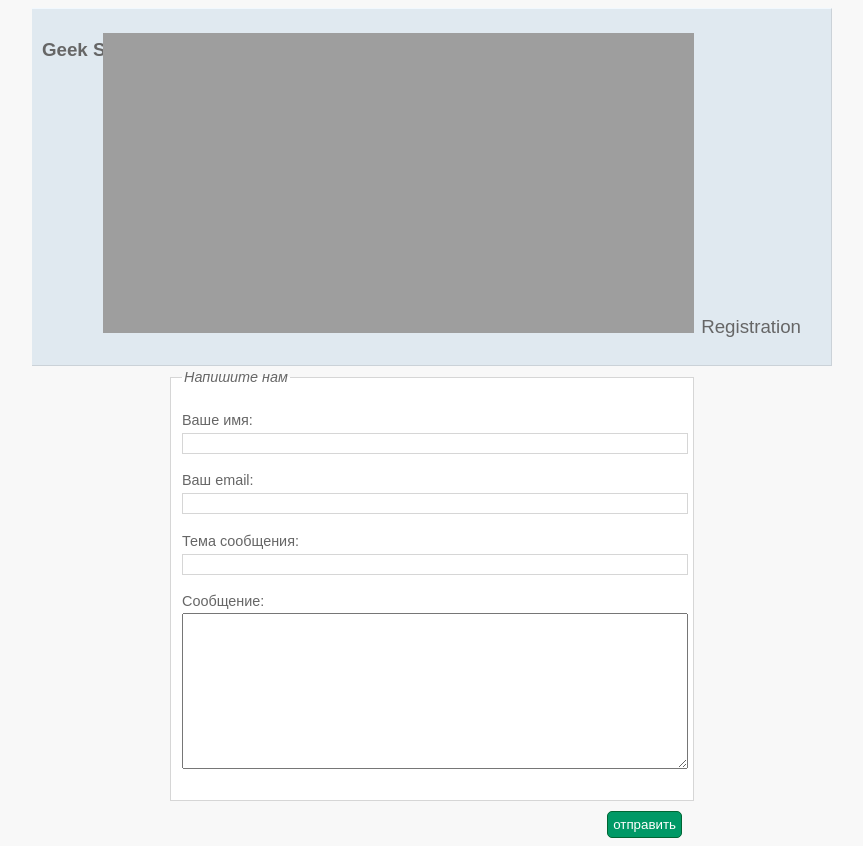
After one commit to OlegZhdanoff/veil_framework, a Python web app: template templates/feedback.html in a window 1280 px wide. The commit adds this page. Shown: the whole page, without its empty margins (208-1071 px from the left). Run offline with Jinja, Linux system fonts and the light colour scheme; the template is opened without the code that fills it, so the values that code supplies are empty.

Commit message:
feedback form process GET and POST requests

```diff
--- a/templates/base.html
+++ b/templates/base.html
@@ -120,6 +120,20 @@
     		.menu > ul > li:last-child {
     			margin-right: 0;
     		}
+    		.message {
+    			width: 100% !important;
+    		}
+    		.feedback {
+    			width: 500px;
+    			padding: 0 auto;
+				margin: 0 auto;
+    		}
+    		.submit_feedback {
+    			width: 500px;
+    			text-align: right;
+    			padding: 0 auto;
+				margin: 0 auto;
+    		}
 		</style>
 	</head>
 	<body>
@@ -128,6 +142,7 @@
 			<div class="menu">
 				<a class="link_menu" href="/"><h4>Geek School</h4></a>
 				<ul class="nav">
+					<li><a href="/feedback/">Feedback</a></li>
 					<li><a href="/">About</a></li>
 					<li><a href="/registration/">Registration</a></li>
             	</ul>
--- /dev/null
+++ b/templates/feedback.html
@@ -0,0 +1,17 @@
+{% extends 'base.html' %}
+{% block content %}
+<form action="/" method="post" >
+				<fieldset class="feedback">
+					<legend>Напишите нам</legend>
+					<p><label class="title" for="name">Ваше имя:</label><br />
+                        <input class="message" type="text" name="name" id="name"></p>
+						 <p><label class="title" for="email">Ваш email:</label><br />
+						 <input class="message" type="text" name="email" id="email"></p>
+                    <p><label for="title" class="title">Тема сообщения:</label><br />
+                        <input class="message" type="text" name="title" id="title"></p>
+                        <p><label class="title" for="message">Сообщение:</label><br />
+                            <textarea class="message" rows=10 name="message" id="message"></textarea></p>
+				</fieldset>
+			<div class="submit_feedback"><input type="submit" value="отправить" /></div>
+			</form>
+{% endblock %}
--- a/urls.py
+++ b/urls.py
@@ -1,6 +1,5 @@
 from fronts import date_front
-from views import Index, About, Registration
-
+from views import Index, About, Registration, Feedback
 
 fronts = [date_front, ]
 
@@ -8,4 +7,5 @@ routes = {
     '/': Index(),
     '/about/': About(),
     '/registration/': Registration(),
+    '/feedback/': Feedback(),
 }
--- a/views.py
+++ b/views.py
@@ -15,3 +15,8 @@ class About:
 class Registration:
     def __call__(self, request):
         return '200 OK', render('registration.html', date=request.get('date', None))
+
+
+class Feedback:
+    def __call__(self, request):
+        return '200 OK', render('feedback.html', date=request.get('date', None))
```
Also changed, not shown: veil_framework/main.py (+17 -3 lines), veil_framework/requests.py (added, +49 -0 lines).
